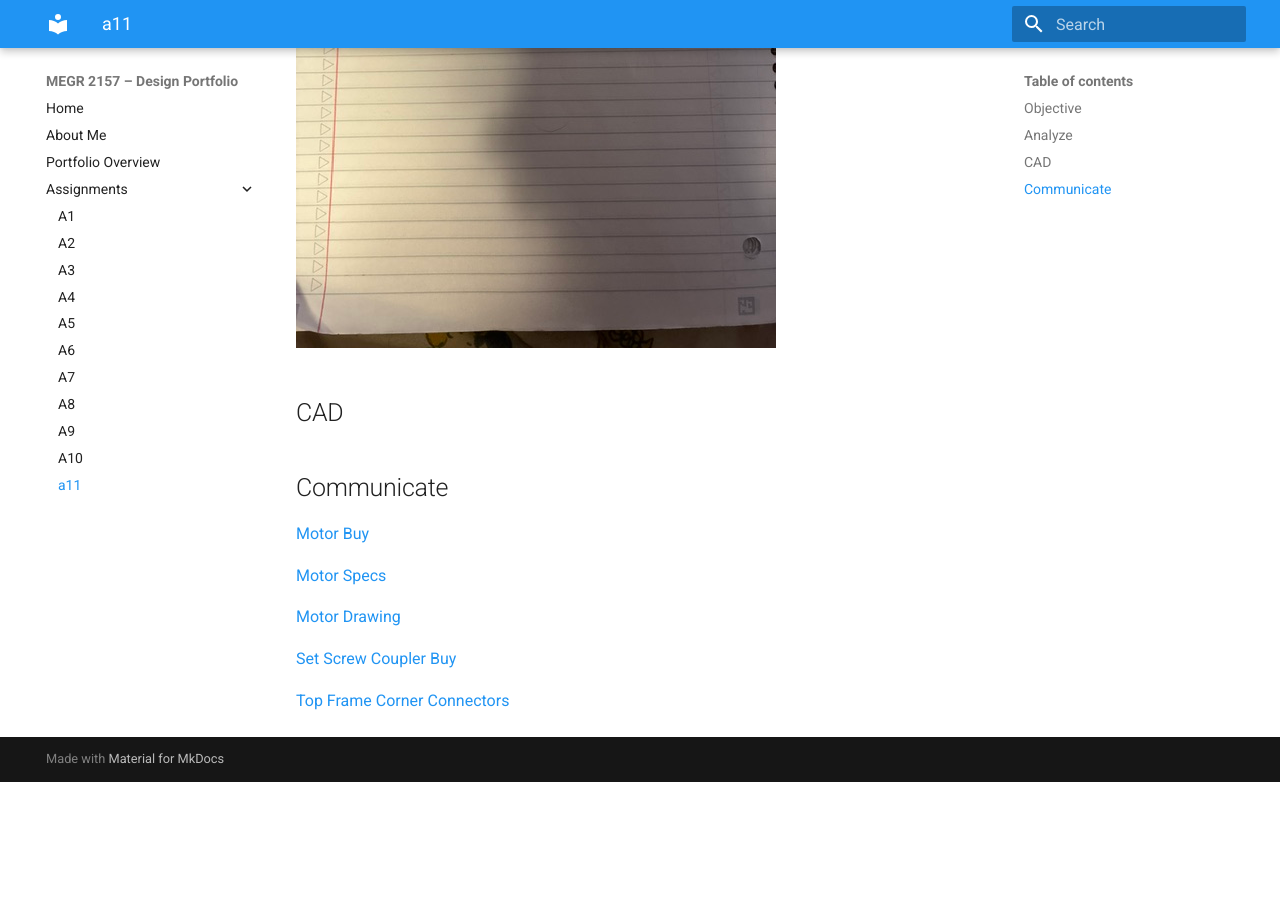
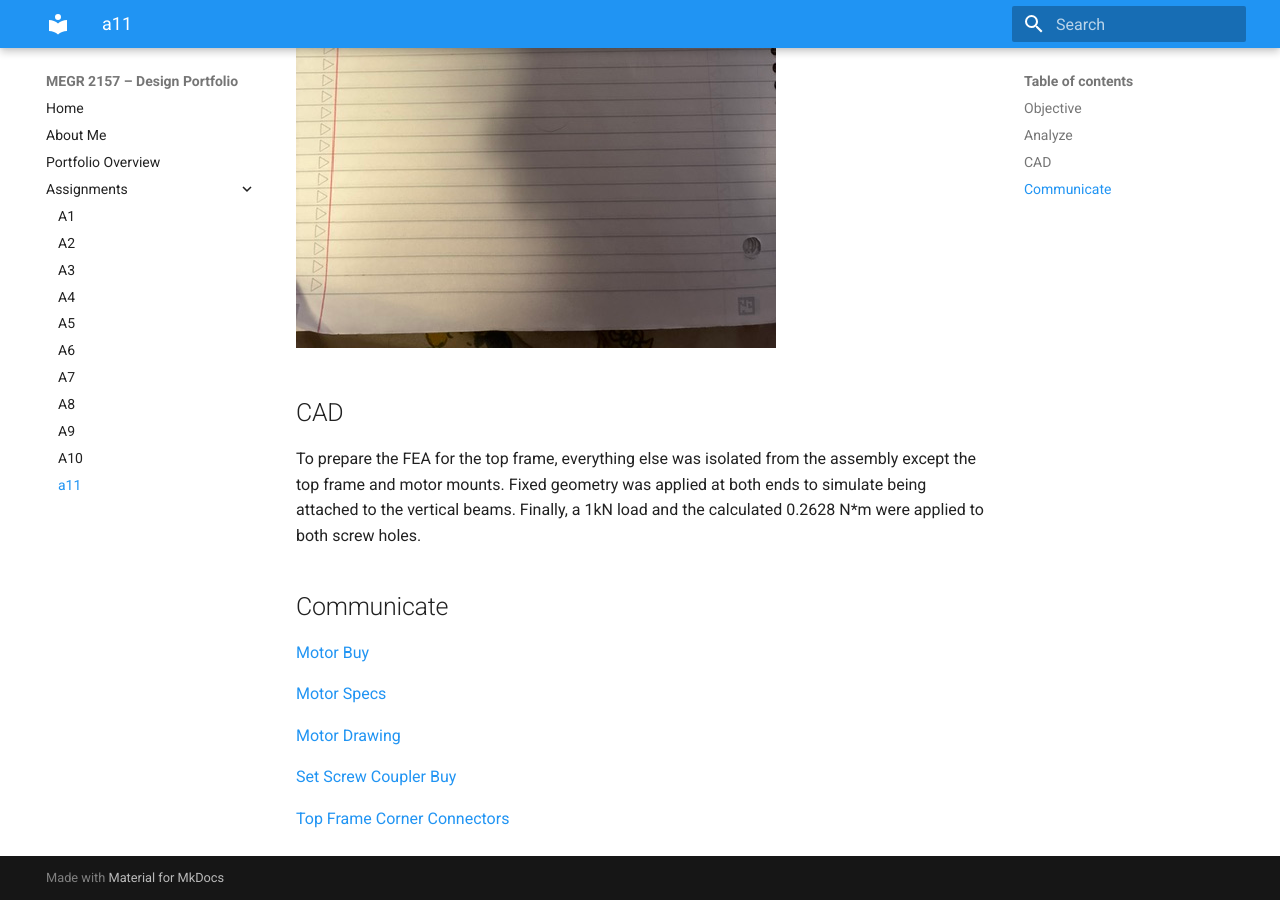
Before and after one commit to AidenGrake/megr2157-portfolio, an MkDocs documentation site: the page built from docs/assignments/a11/index.md, in a window 1280 px wide and 900 px high, scrolled down 3029 px. Built offline with MkDocs 1.6.1 and Material for MkDocs 9.7.7, drawn with Linux system fonts in a browser that asks for light colours; before the commit the page ends 3811 px from its top, so only the background shows below that.

Commit message:
Update index.md

```diff
--- a/docs/assignments/a11/index.md
+++ b/docs/assignments/a11/index.md
@@ -19,6 +19,7 @@ For the coupler I needed to determine the necessary outer diameter to support th
 ![Coupler Math](Coupler.jpeg)
 
 ## CAD
+To prepare the FEA for the top frame, everything else was isolated from the assembly except the top frame and motor mounts. Fixed geometry was applied at both ends to simulate being attached to the vertical beams. Finally, a 1kN load and the calculated 0.2628 N*m were applied to both screw holes.
 
 ## Communicate
 [Motor Buy](https://www.automationdirect.com/adc/shopping/catalog/motion_control/stepper_systems/single_shaft_stepper_motors/stp-mtrac-23044)
```
